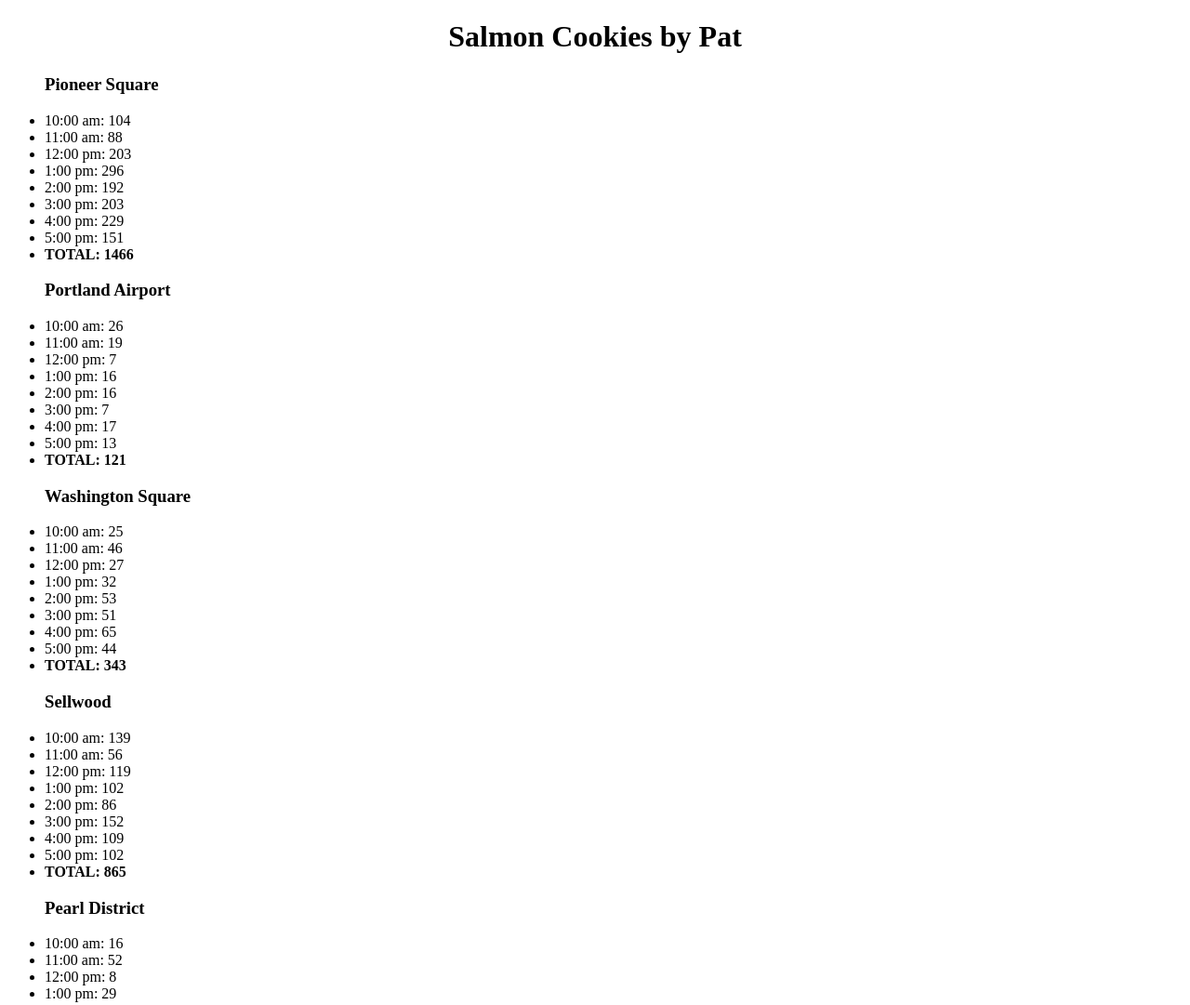
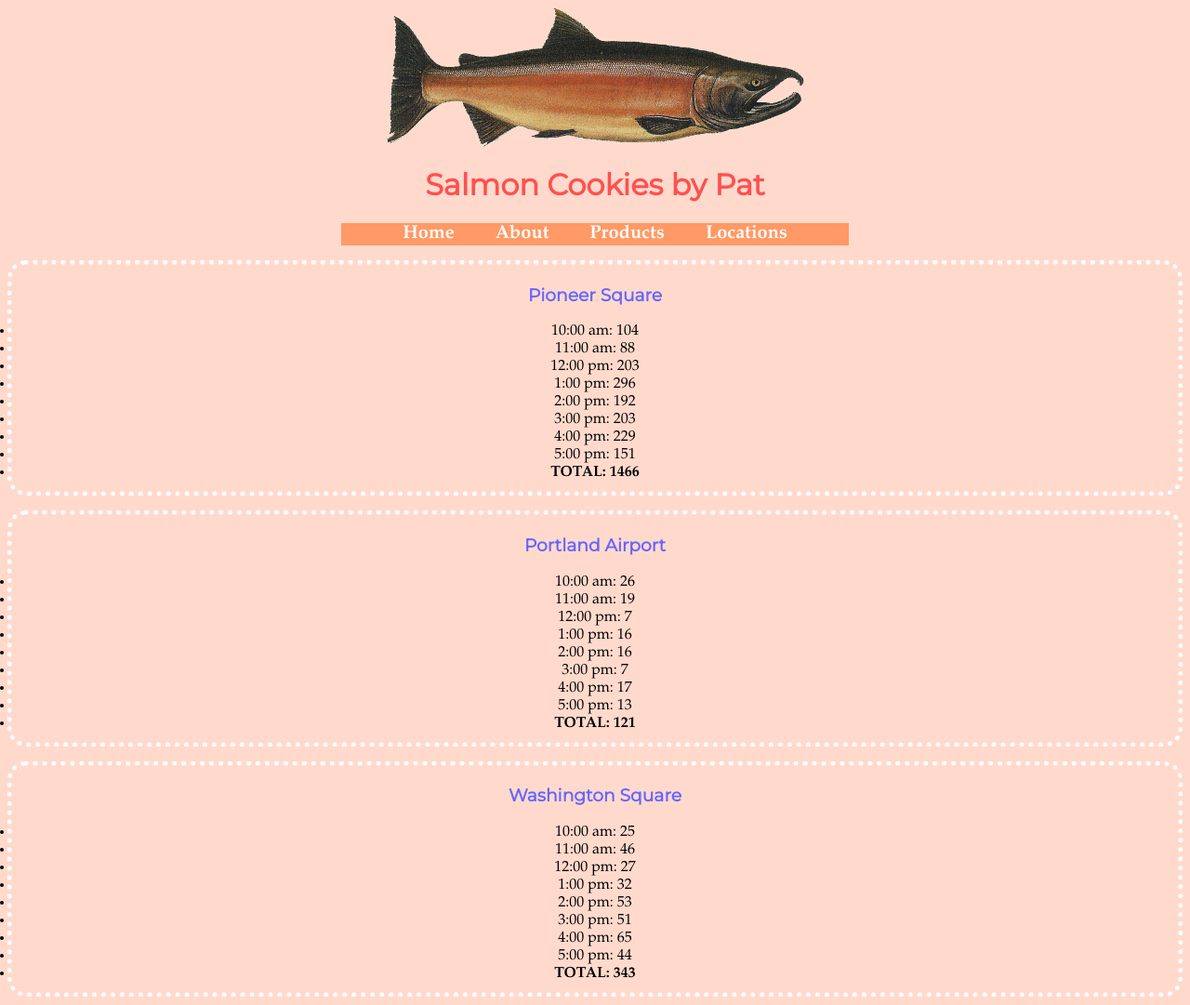
Before and after one commit to laurencca/2018-02-cookie-stand, a plain HTML site: page index.html in a window 1280 px wide. Shown: the top 1081 px of the page at 93% size. Drawn offline with Linux system fonts and the light colour scheme.

Commit message:
updated styling

```diff
--- a/index.html
+++ b/index.html
@@ -1,14 +1,36 @@
 <!DOCTYPE html>
 <html>
   <head>
-
     <link rel="stylesheet" type="text/css" href="style.css" />
+    <link href="https://fonts.googleapis.com/css?family=Montserrat" rel="stylesheet">
   </head>
   <body>
-    <h1>Salmon Cookies by Pat</h1>
 
-    <div id="store-container"></div>
+    <header>
+      <img src="./images/salmon.png" alt="Salmon Logo" class="image1" />
+      <h1>Salmon Cookies by Pat</h1>
+      <nav>
+        <ul>
+          <li>Home</li>
+          <li>About</li>
+          <li>Products</li>
+          <li>Locations</li>
+        </ul>
+      </nav>
 
-      <script type="text/javascript" src="main.js"></script>
+    </header>
+
+    <section>
+      <div id="store-container"></div>
+    </section>
+
+    <footer>
+      &copy 2018 Salmon Cookies by Pat
+    </footer>
+
+    <script type="text/javascript" src="main.js"></script>
+    <!--[if lt IE 9]>
+    <script src="http://html5shiv.googlecode.com/svn/trunk/html5.js"></script>
+    <![endif]-->
   </body>
 </html>
--- a/main.js
+++ b/main.js
@@ -119,6 +119,8 @@ for (var storeIndex = 0; storeIndex < stores.length; storeIndex++) {
 
 
 
+
+
 /*
 var storeContainer = document.getElementById('pioneer');
 var storeList = '<h3>' + pioneer.storeName + '</h3>';
--- a/style.css
+++ b/style.css
@@ -1,17 +1,79 @@
+header, section, footer, nav, aside {
+  display: block;
+}
+
+body {
+  background-color: #ffdacc;
+  font-family: 'Palatino', serif;
+}
+
+footer {
+  text-align: center;
+}
+
+nav ul {
+  width: 40%;
+  text-align: center;
+  margin: auto;
+  background-color: #ff9966;
+}
+
+nav li {
+  display: inline;
+  list-style-type: none;
+  color: white;
+  font-size: 20px;
+  font-weight: bold;
+  margin-right: 40px;
+  padding: 0;
+}
+
+.image1 {
+  display: block;
+  margin-left: auto;
+  margin-right: auto;
+  width: 450px;
+  height: 150px;
+}
+
+#title {
+  text-align: center;
+  color: black;
+}
+
 .alt-h1 {
-  font-size: 20px;
+  font-size: 25px;
   color: black;
 }
 
 h1 {
+  font-family: 'Montserrat', sans-serif;
   text-align: center;
+  color: #ff5050;
 }
 
 h2 {
-  text-align: center;
+  font-family: 'Montserrat', sans-serif;
+  color: #808080;
 }
 
-table {
+h3 {
+  font-family: 'Montserrat', sans-serif;
+  text-align: center;
+  color: #6666ff;
+}
+
+div ul {
+  text-align: center;
+  padding: 2px 2px 10px 2px;
+  border: 5px dotted white;
+  border-radius: 20px;
+}
+
+ul li:last-child {
+  font-weight: bold;
+
+/*table {
   margin: 0 auto;
   border-spacing: 0;
   border-collapse: separate;
@@ -29,6 +91,4 @@ th {
   background-color: #dddddd;
 }
 
-ul li:last-child {
-  font-weight: bold;
-}
+}*/
--- a/styleguide.css
+++ b/styleguide.css
@@ -10,12 +10,12 @@ body {
 
 .alt-h1 {
   font-size: 25px;
-  color: #6666ff;
+  color: black;
 }
 
 h1 {
   font-family: 'Montserrat', sans-serif;
-  color: #ff9966;
+  color: #ff5050;
 }
 
 h2 {
@@ -25,5 +25,5 @@ h2 {
 
 h3 {
   font-family: 'Montserrat', sans-serif;
-  color: #ffcc00;
+  color: #6666ff;
 }
```
